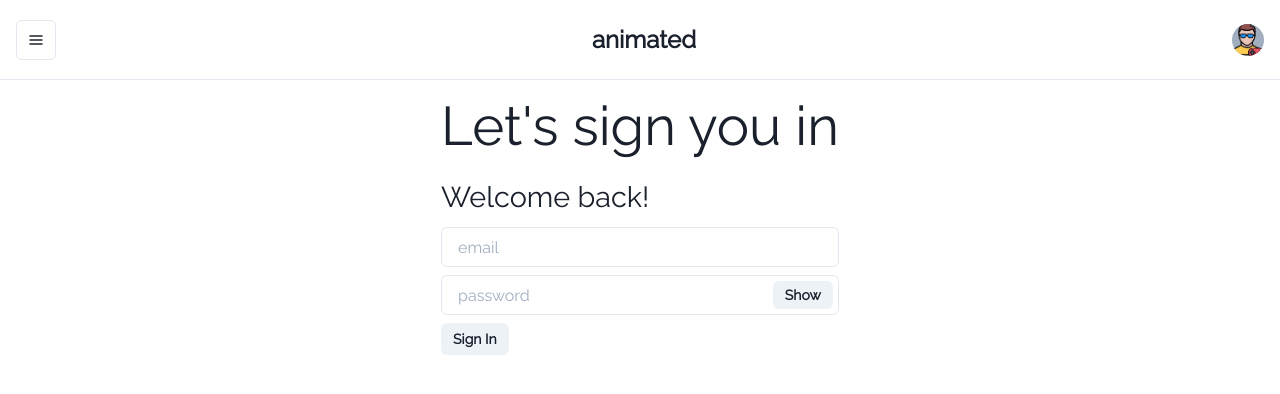
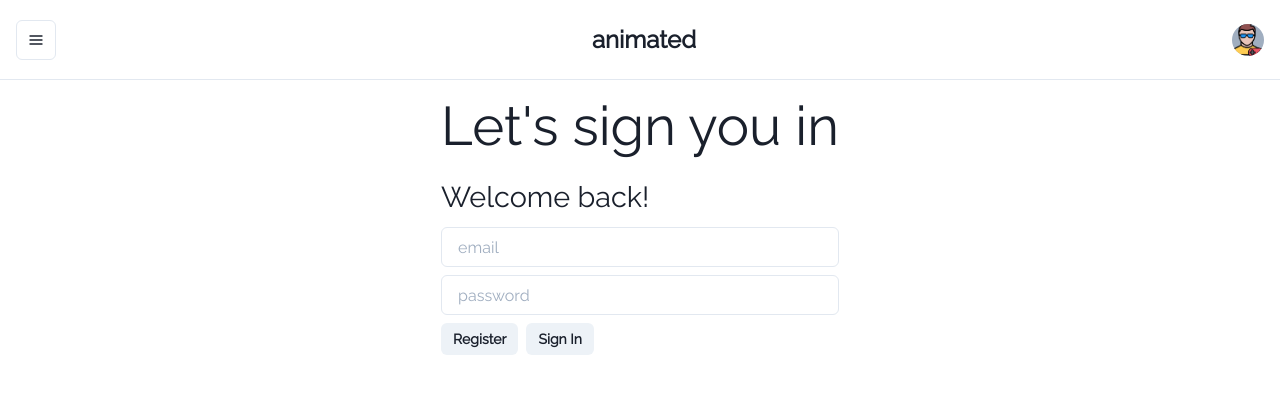
Before and after one commit to guilehm/friendly-potato, a React (Create React App) app in the folder animated/: page /login in a window 1280 px wide. Shown: the top 394 px of the page. Built offline with nearby package versions, Linux system fonts and the light colour scheme; no server answers.

Commit message:
simplify password input

```diff
--- a/animated/src/templates/Login/Login.tsx
+++ b/animated/src/templates/Login/Login.tsx
@@ -37,29 +37,6 @@ const Login = (): JSX.Element => {
 
   const onSubmit = (values: LoginFormInputs) => console.log('****', values)
 
-  function PasswordInput() {
-    const [show, setShow] = useState(false)
-    const handleClick = () => setShow(!show)
-
-    return (
-      <InputGroup size="md">
-        <Input
-          pr="4.5rem"
-          type={show ? 'text' : 'password'}
-          placeholder="password"
-          id="password"
-          isInvalid={!!errors.password}
-          {...register('password')}
-        />
-        <InputRightElement width="4.5rem">
-          <Button h="1.75rem" size="sm" onClick={handleClick}>
-            {show ? 'Hide' : 'Show'}
-          </Button>
-        </InputRightElement>
-      </InputGroup>
-    )
-  }
-
   return (
     <S.Container maxW="xl" centerContent>
       <S.Section>
@@ -81,11 +58,16 @@ const Login = (): JSX.Element => {
                 <FormHelperText display="none">{'We\'ll never share your email.'}</FormHelperText>
 
                 <FormLabel display="none">Password</FormLabel>
-                <PasswordInput />
+                <Input
+                  placeholder="password"
+                  type="password"
+                  {...register('password')}
+                  isInvalid={!!errors.password}
+                />
                 {errors.password && <FormErrorMessage>{errors.password.message}</FormErrorMessage>}
 
                 <HStack>
-                  {/* <Button onClick={handleSubmit(onSubmit)} size="sm">Register</Button> */}
+                  <Button onClick={handleSubmit(onSubmit)} size="sm">Register</Button>
                   <Button type="submit" size="sm">Sign In</Button>
                 </HStack>
 
```
